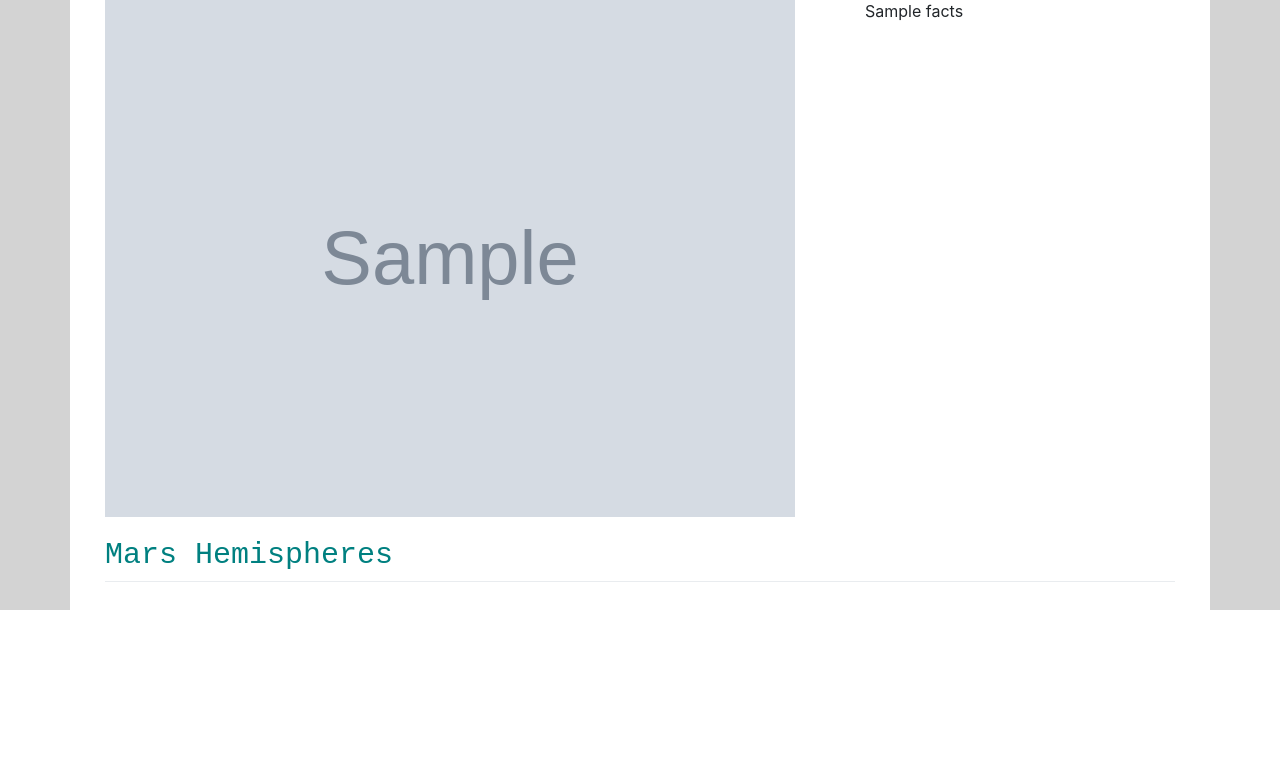
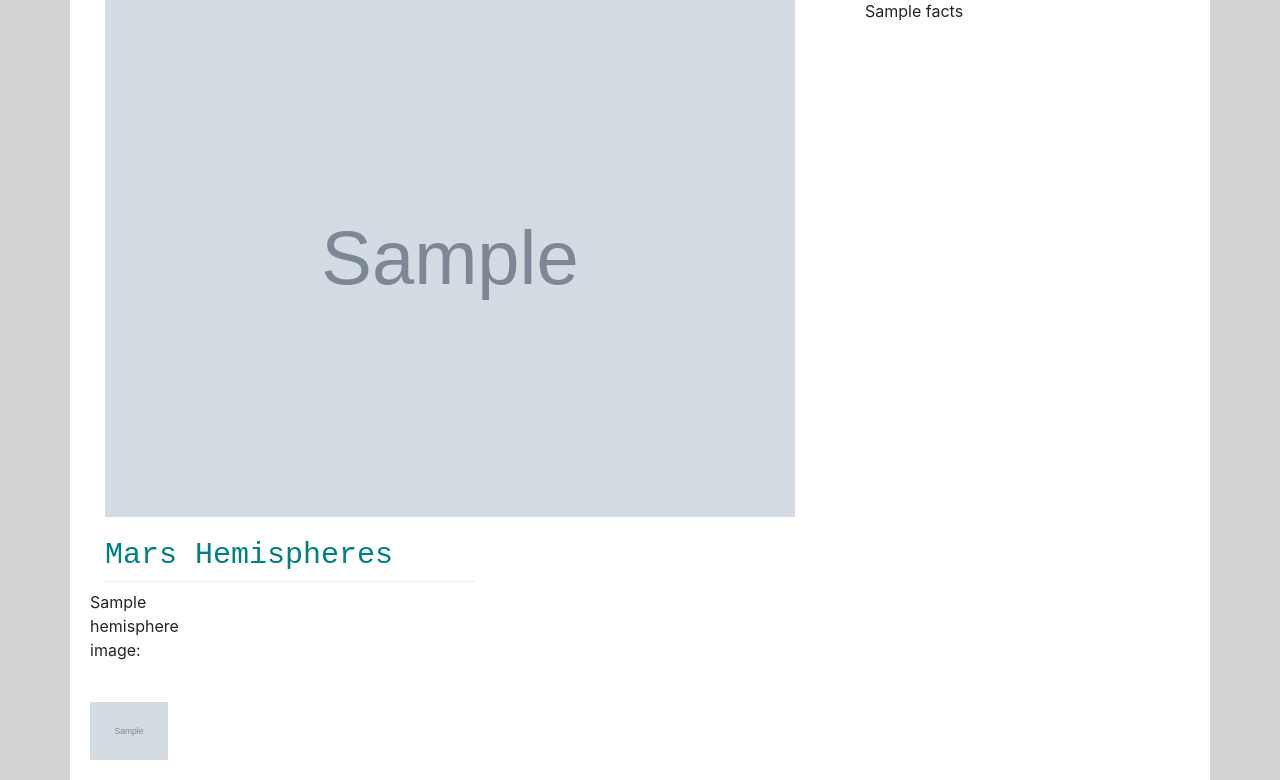
Before and after one commit to sydnipierce/web-scraping-challenge, a Flask app: page / in a window 1280 px wide. Shown: the part 597-1377 px from the top of the page. Before the commit the page ends 1207 px from the top, so only its background shows below. Run offline with Flask 2, Linux system fonts and the light colour scheme; grey boxes marked "Sample" are stand-in pictures; a database or web service that is not in the repository returns one stand-in record (values such as "Sample title"); some libraries are stand-ins or nearby versions.

Commit message:
Rendered hemisphere images

```diff
--- a/Missions_to_Mars/app.py
+++ b/Missions_to_Mars/app.py
@@ -21,7 +21,7 @@ def scraper():
 @app.route('/')
 def index():
     data = list(db.latest_data.find())
-    print(data)
+
     news_title = data[0]['Latest News'][0]['Titles'][0]
 
     news_blurb = data[0]['Latest News'][1]['Blurbs'][0]
@@ -30,9 +30,9 @@ def index():
 
     facts_table = data[0]["Facts"]
 
-    hemi_images = data[0]["Hemisphere Images"][0]
+    hemi_images = data[0]["Hemisphere Images"]
 
-    return render_template('index.html', news_title=news_title, news_blurb=news_blurb, feat_image=feat_image, facts_table=facts_table)
+    return render_template('index.html', news_title=news_title, news_blurb=news_blurb, feat_image=feat_image, facts_table=facts_table, hemi_images=hemi_images)
 
 if __name__ == "__main__":
     app.run(debug=True)
--- a/Missions_to_Mars/templates/index.html
+++ b/Missions_to_Mars/templates/index.html
@@ -50,13 +50,24 @@
           </div>
         </div>
         <div class="row">
-            <div class="col-12">
-                <div class="box">
+            <div class="box">
+                <div class="col-12">
                     <h1>Mars Hemispheres</h1>
                     <div class="dropdown-divider"></div>
-                    <div id="mars-hemispheres">
-
-                    </div>
+                </div>
+                <div class="row">
+                    {% for image in hemi_images %}
+                        <div class="col-3">
+                        <p class="w-20">{{ image.title }}:</p><br>
+                        </div>
+                    {% endfor %}
+                </div>
+                <div class="row">
+                    {% for image in hemi_images %}
+                        <div class="col-3">
+                        <img class="img-fluid" src="{{ image.img_url | safe }}">
+                        </div>
+                    {% endfor %}
                 </div>
             </div>
         </div>
```
